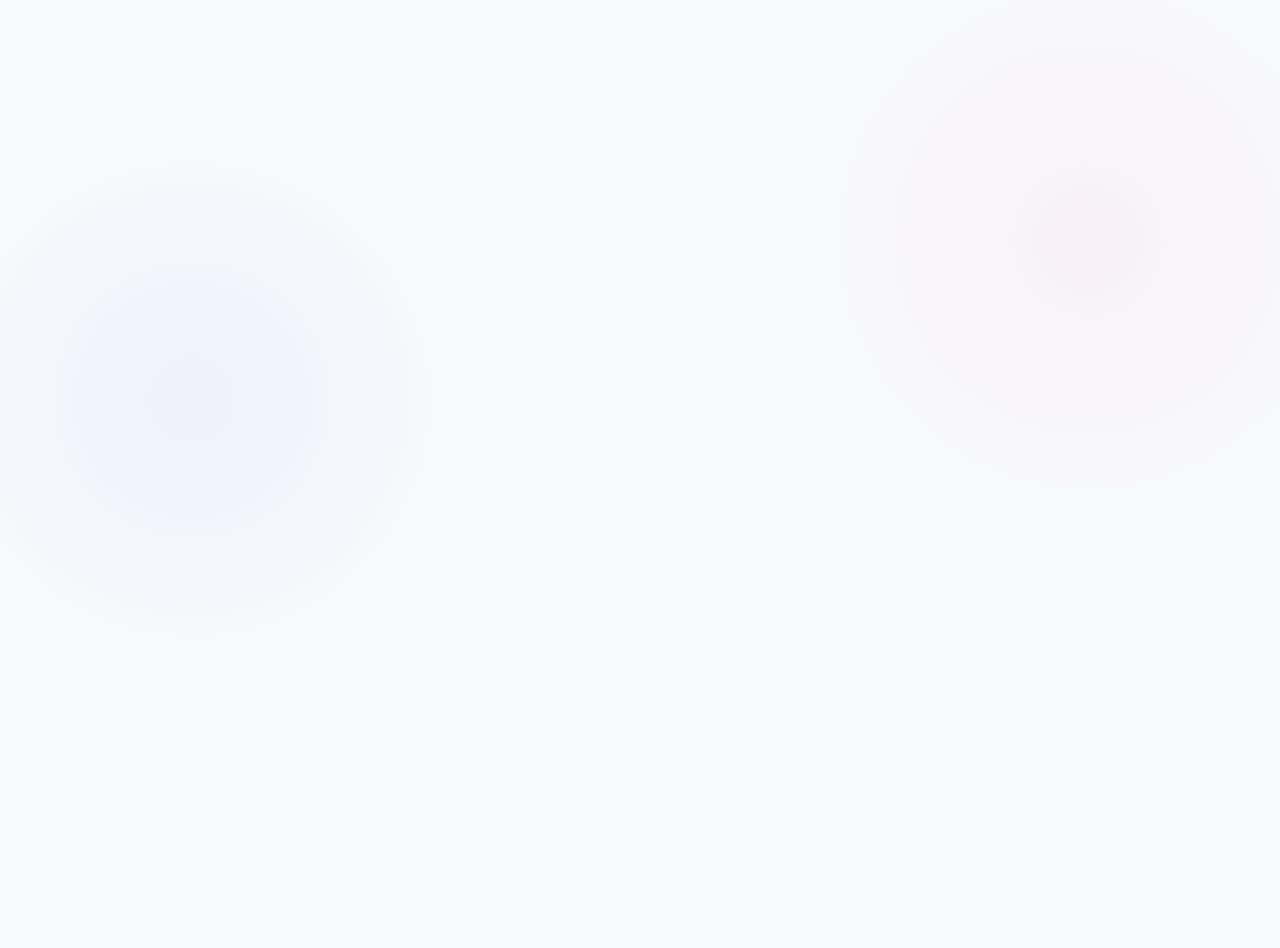
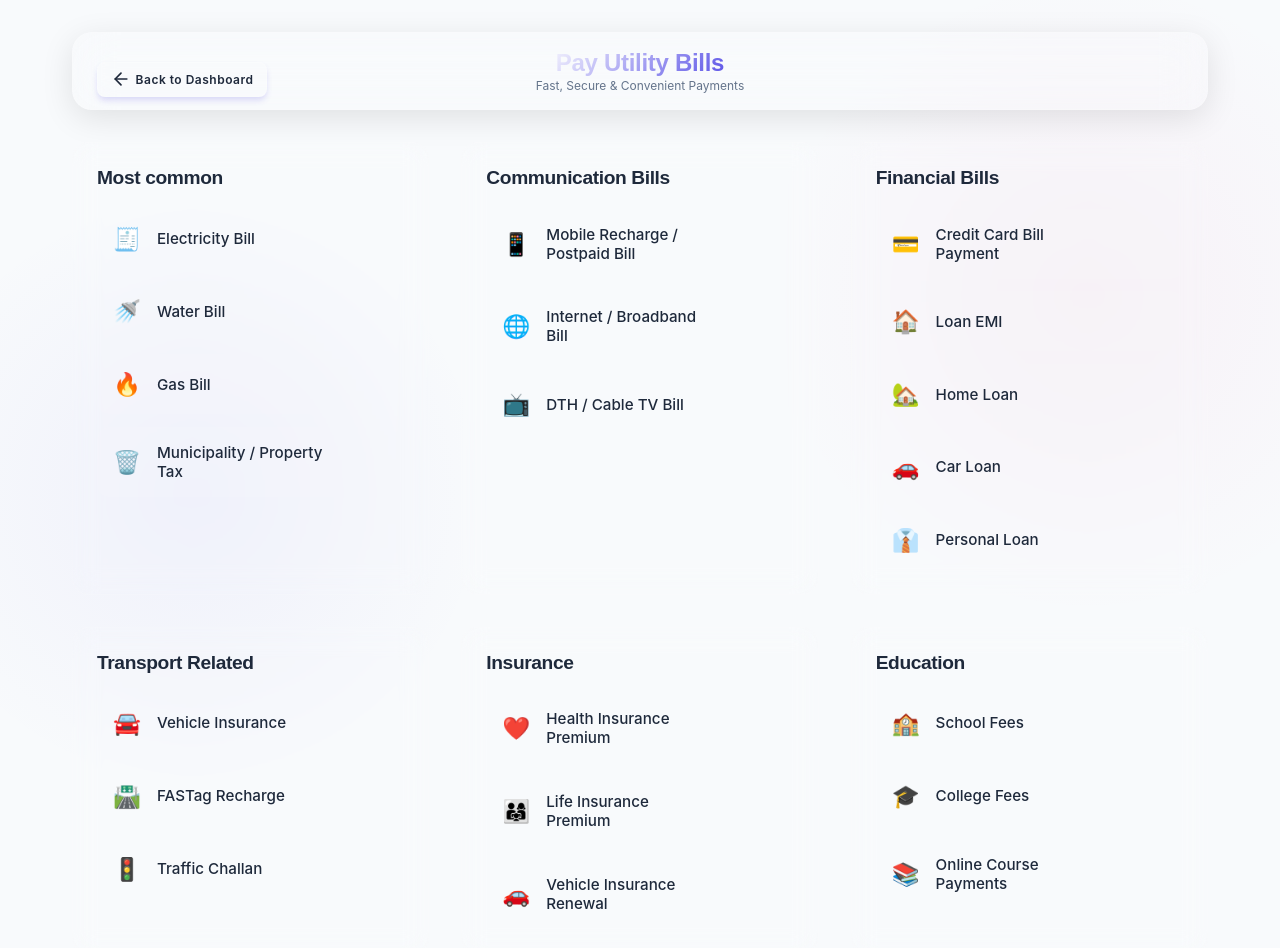
Before and after one commit to vijay-017/bank-application, a React app in the folder frontend/: page /pay-bill in a window 1280 px wide. Before the commit this address had no page. Shown: the top 948 px of the page. Before the commit the page ends 800 px from the top, so only its background shows below. Built offline with nearby package versions, Linux system fonts and the light colour scheme; the HTML template or start-up script is replaced by a standard one.

Commit message:
update pay bills page

```diff
--- a/frontend/src/App.jsx
+++ b/frontend/src/App.jsx
@@ -8,6 +8,7 @@ import Profile from './pages/Profile.jsx'
 import FundTransfer from './pages/FundTransfer.jsx'
 import Services from './pages/Services.jsx'
 import About from './pages/About.jsx'
+import PayBill from './pages/PayBill.jsx'
 import { Routes, Route } from 'react-router-dom'
 
 
@@ -24,6 +25,7 @@ function App() {
       <Route path="/fund-transfer" element={<FundTransfer />} />
       <Route path="/services" element={<Services />} />
       <Route path="/about" element={<About />} />
+      <Route path="/pay-bill" element={<PayBill />} />
     </Routes>
   )
 }
--- a/frontend/src/pages/Dashboard.jsx
+++ b/frontend/src/pages/Dashboard.jsx
@@ -108,7 +108,7 @@ const Dashboard = () => {
                                 <div className="action-icon">💸</div>
                                 <span className="action-label">Transfer</span>
                             </div>
-                            <div className="action-item">
+                            <div className="action-item" onClick={() => navigate('/pay-bill', { state: user })}>
                                 <div className="action-icon">🧾</div>
                                 <span className="action-label">Pay Bills</span>
                             </div>
--- /dev/null
+++ b/frontend/src/pages/PayBill.jsx
@@ -0,0 +1,112 @@
+import React from 'react';
+import { useNavigate, useLocation } from 'react-router-dom';
+import '../styles/pages/PayBill.css';
+
+const PayBill = () => {
+    const navigate = useNavigate();
+    const location = useLocation();
+    const user = location.state || null;
+
+    const billCategories = [
+        {
+            title: "Most common",
+            items: [
+                { icon: "🧾", label: "Electricity Bill" },
+                { icon: "🚿", label: "Water Bill" },
+                { icon: "🔥", label: "Gas Bill" },
+                { icon: "🗑️", label: "Municipality / Property Tax" }
+            ]
+        },
+        {
+            title: "Communication Bills",
+            items: [
+                { icon: "📱", label: "Mobile Recharge / Postpaid Bill" },
+                { icon: "🌐", label: "Internet / Broadband Bill" },
+                { icon: "📺", label: "DTH / Cable TV Bill" }
+            ]
+        },
+        {
+            title: "Financial Bills",
+            items: [
+                { icon: "💳", label: "Credit Card Bill Payment" },
+                { icon: "🏠", label: "Loan EMI" },
+                { icon: "🏡", label: "Home Loan" },
+                { icon: "🚗", label: "Car Loan" },
+                { icon: "👔", label: "Personal Loan" }
+            ]
+        },
+        {
+            title: "Transport Related",
+            items: [
+                { icon: "🚘", label: "Vehicle Insurance" },
+                { icon: "🛣️", label: "FASTag Recharge" },
+                { icon: "🚦", label: "Traffic Challan" }
+            ]
+        },
+        {
+            title: "Insurance",
+            items: [
+                { icon: "❤️", label: "Health Insurance Premium" },
+                { icon: "👨‍👩‍👧", label: "Life Insurance Premium" },
+                { icon: "🚗", label: "Vehicle Insurance Renewal" }
+            ]
+        },
+        {
+            title: "Education",
+            items: [
+                { icon: "🏫", label: "School Fees" },
+                { icon: "🎓", label: "College Fees" },
+                { icon: "📚", label: "Online Course Payments" }
+            ]
+        }
+    ];
+
+    const handlePay = (billLabel) => {
+        // Mock functionality for now
+        alert(`Initiating payment for: ${billLabel}`);
+    };
+
+    return (
+        <div className="pay-bill-container">
+            <header className="pay-bill-header glass-panel">
+                <button className="back-btn" onClick={() => navigate('/dashboard', { state: user })}>
+                    <svg width="20" height="20" viewBox="0 0 24 24" fill="none" stroke="currentColor" strokeWidth="2" strokeLinecap="round" strokeLinejoin="round">
+                        <line x1="19" y1="12" x2="5" y2="12"></line>
+                        <polyline points="12 19 5 12 12 5"></polyline>
+                    </svg>
+                    Back to Dashboard
+                </button>
+                <div className="header-center">
+                    <h1>Pay Utility Bills</h1>
+                    <span className="header-subtitle">Fast, Secure & Convenient Payments</span>
+                </div>
+                <div className="header-right"></div>
+            </header>
+
+            <div className="categories-grid">
+                {billCategories.map((category, idx) => (
+                    <div key={idx} className="category-card">
+                        <h3 className="category-title">{category.title}</h3>
+                        <div className="bill-items">
+                            {category.items.map((item, itemIdx) => (
+                                <div
+                                    key={itemIdx}
+                                    className="bill-item"
+                                    onClick={() => handlePay(item.label)}
+                                >
+                                    <div className="bill-info">
+                                        <span className="bill-icon">{item.icon}</span>
+                                        <span className="bill-label">{item.label}</span>
+                                    </div>
+                                    <span className="pay-tag">PAY NOW</span>
+                                </div>
+                            ))}
+                        </div>
+                    </div>
+                ))}
+            </div>
+        </div>
+    );
+};
+
+export default PayBill;
--- /dev/null
+++ b/frontend/src/styles/pages/PayBill.css
@@ -0,0 +1,174 @@
+.pay-bill-container {
+    padding: 2rem;
+    max-width: 1200px;
+    margin: 0 auto;
+    color: var(--text-primary);
+}
+
+.pay-bill-header {
+    display: grid;
+    grid-template-columns: 1fr auto 1fr;
+    align-items: center;
+    margin-bottom: 2rem;
+    padding: 0.8rem 1.5rem;
+    border-radius: 20px;
+    background: rgba(255, 255, 255, 0.05);
+    backdrop-filter: blur(20px);
+    border: 1px solid rgba(255, 255, 255, 0.1);
+    box-shadow: 0 8px 32px rgba(0, 0, 0, 0.1);
+}
+
+.header-center {
+    grid-column: 2;
+    text-align: center;
+    padding: 0 1rem;
+}
+
+.pay-bill-header h1 {
+    font-size: 1.5rem;
+    margin: 0;
+    font-weight: 800;
+    letter-spacing: -0.3px;
+    background: linear-gradient(135deg, #ffffff 0%, var(--primary) 100%);
+    -webkit-background-clip: text;
+    background-clip: text;
+    -webkit-text-fill-color: transparent;
+    white-space: nowrap;
+}
+
+.header-subtitle {
+    font-size: 0.75rem;
+    color: var(--text-secondary);
+    margin-top: 0.1rem;
+    display: block;
+}
+
+.header-right {
+    grid-column: 3;
+}
+
+.back-btn {
+    grid-column: 1;
+    justify-self: start;
+    background: rgba(255, 255, 255, 0.08);
+    border: 1px solid rgba(255, 255, 255, 0.1);
+    padding: 0.4rem 0.8rem;
+    border-radius: 8px;
+    cursor: pointer;
+    font-weight: 600;
+    font-size: 0.75rem;
+    transition: all 0.3s cubic-bezier(0.4, 0, 0.2, 1);
+    color: var(--text-primary);
+    display: flex;
+    align-items: center;
+    gap: 0.3rem;
+    width: fit-content;
+}
+
+
+
+.back-btn:hover {
+    background: var(--primary);
+    border-color: var(--primary);
+    color: white;
+    transform: translateX(-5px);
+    box-shadow: 0 4px 15px rgba(var(--primary-rgb), 0.3);
+}
+
+.back-btn svg {
+    transition: transform 0.3s ease;
+}
+
+.back-btn:hover svg {
+    transform: translateX(-3px);
+}
+
+.categories-grid {
+    display: grid;
+    grid-template-columns: repeat(auto-fill, minmax(300px, 1fr));
+    gap: 2rem;
+}
+
+.category-card {
+    background: rgba(255, 255, 255, 0.05);
+    backdrop-filter: blur(12px);
+    border: 1px solid rgba(255, 255, 255, 0.1);
+    border-radius: 16px;
+    padding: 1.5rem;
+    transition: all 0.4s cubic-bezier(0.175, 0.885, 0.32, 1.275);
+}
+
+.category-card:hover {
+    transform: translateY(-8px);
+    background: rgba(255, 255, 255, 0.08);
+    box-shadow: 0 12px 24px rgba(0, 0, 0, 0.2);
+}
+
+.category-title {
+    font-size: 1.2rem;
+    margin-bottom: 1.2rem;
+    display: flex;
+    align-items: center;
+    gap: 0.8rem;
+    font-weight: 600;
+}
+
+.bill-items {
+    display: flex;
+    flex-direction: column;
+    gap: 0.8rem;
+}
+
+.bill-item {
+    display: flex;
+    align-items: center;
+    justify-content: space-between;
+    padding: 1rem;
+    background: rgba(255, 255, 255, 0.03);
+    border-radius: 12px;
+    cursor: pointer;
+    transition: all 0.2s ease;
+}
+
+.bill-item:hover {
+    background: var(--primary);
+    transform: scale(1.02);
+}
+
+.bill-item:hover .bill-label {
+    color: white;
+}
+
+.bill-info {
+    display: flex;
+    align-items: center;
+    gap: 1rem;
+}
+
+.bill-icon {
+    font-size: 1.4rem;
+}
+
+.bill-label {
+    font-size: 0.95rem;
+    font-weight: 500;
+}
+
+.pay-tag {
+    font-size: 0.75rem;
+    padding: 4px 8px;
+    background: rgba(255, 255, 255, 0.1);
+    border-radius: 6px;
+    opacity: 0;
+    transition: opacity 0.2s ease;
+}
+
+.bill-item:hover .pay-tag {
+    opacity: 1;
+}
+
+@media (max-width: 768px) {
+    .categories-grid {
+        grid-template-columns: 1fr;
+    }
+}
```
